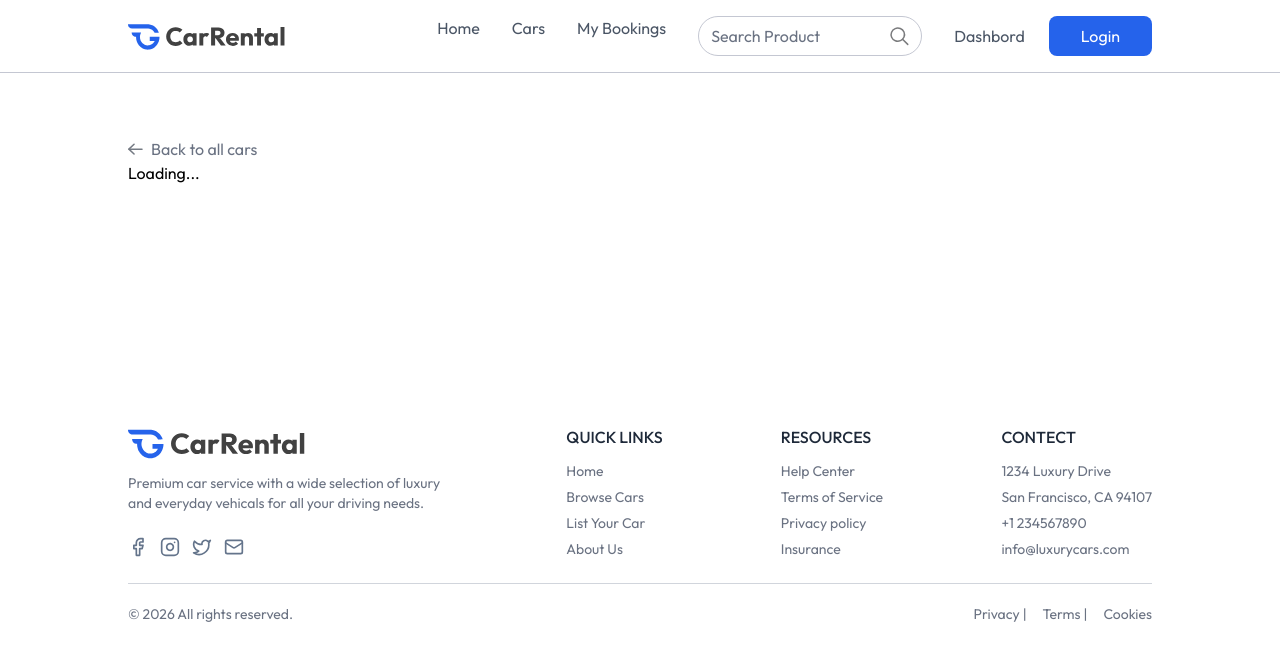
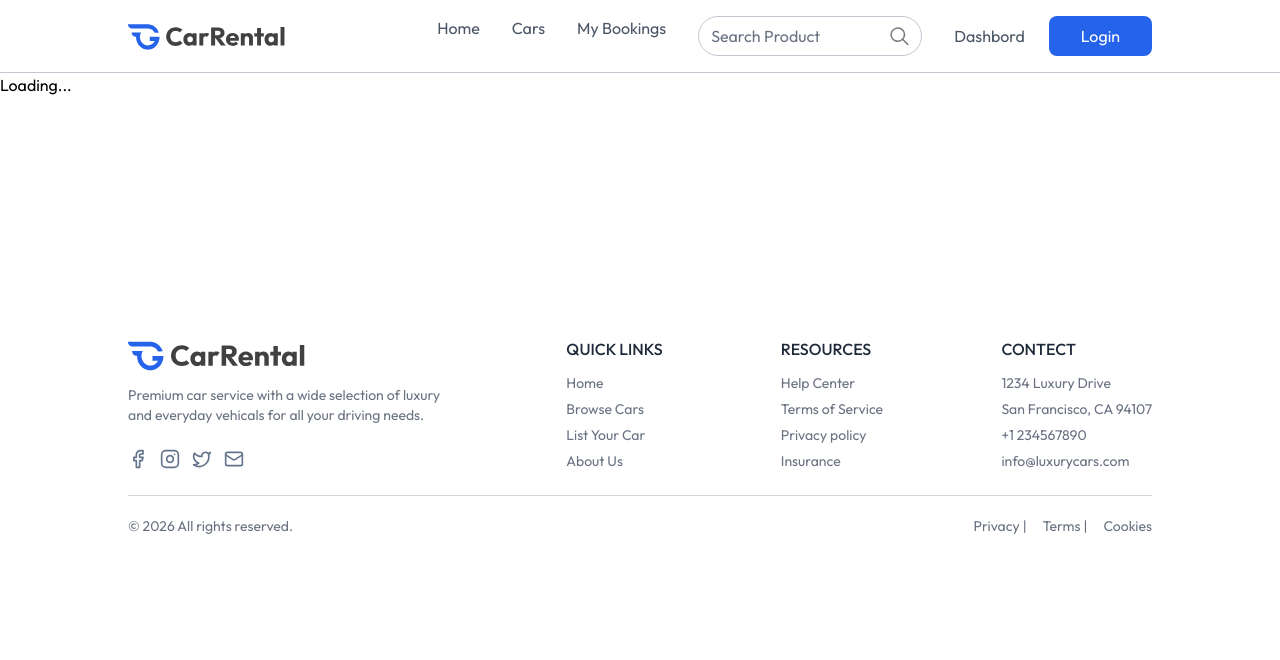
Before and after one commit to Mayankupadhyay-25/CarRental, a React (Vite) app: page /car-details/1 in a window 1280 px wide. Shown: the top 660 px of the page. Built offline with nearby package versions, Linux system fonts and the light colour scheme; a web font is replaced by a local one.

Commit message:
CarDetails

```diff
--- a/src/pages/CarDetails.jsx
+++ b/src/pages/CarDetails.jsx
@@ -1,31 +1,36 @@
-import React, { useState, useEffect } from 'react'
-import { useNavigate, useParams } from 'react-router-dom'
-import {assets, dummyCarData} from '../assets/assets'
+import React, { useState, useEffect } from "react";
+import { useNavigate, useParams } from "react-router-dom";
+import { assets, dummyCarData } from "../assets/assets";
 
 const CarDetails = () => {
-
-  const {id} = useParams()
-  const navigate = useNavigate()
-  const [car, setCar] = useState(null)
+  const { id } = useParams();
+  const navigate = useNavigate();
+  const [car, setCar] = useState(null);
 
   useEffect(() => {
-    setCar(dummyCarData.find(car => car._id === id))
-  },[id])
+    setCar(dummyCarData.find((car) => car._id === id));
+  }, [id]);
 
-
-  return (
-    <div className='px-6 md:px-16 lg:px-24 xl:px-32 mt-16'>
-      <button onClick={()=>navigate(-1)} className='flex items-center gap-2 text-gray-500 cursor-pointer hover:text-gray-700'>
-        <img src={assets.arrow_icon} alt="" className='rotate-180 opacity-65' />
+  return car ? (
+    <div className="px-6 md:px-16 lg:px-24 xl:px-32 mt-16">
+      <button
+        onClick={() => navigate(-1)}
+        className="flex items-center gap-2 text-gray-500 cursor-pointer hover:text-gray-700"
+      >
+        <img src={assets.arrow_icon} alt="" className="rotate-180 opacity-65" />
         Back to all cars
       </button>
-      {car ? (
-        <div>
-          {/* Car details content here */}
-        </div>
-      ) : <p>Loading...</p>}
+
+      <div className="grid grid-cols-1 lg:grid-cols-3 gap-8 lg:gap-12 ">
+          {/* left : car image & Details    */}
+          <div></div>
+
+          {/* Right : Car booking form  */}
+          <form action=""></form>
+
+      </div>
     </div>
-  )
-}
+  ) : <p>Loading...</p>
+};
 
-export default CarDetails
+export default CarDetails;
```
